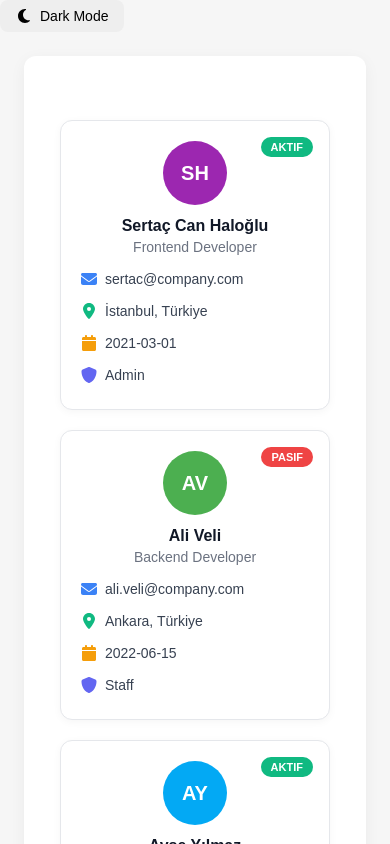
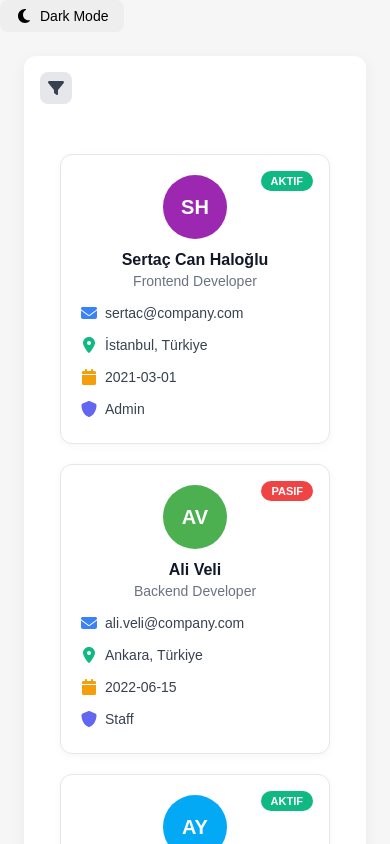
Before and after one commit to haloglu/table-to-card-viewer, a Nuxt app: page / in a window 390 px wide. Shown: the top 844 px of the page. Built offline with nearby package versions, Linux system fonts and the light colour scheme.

Commit message:
UI polish & Filter dropdown added: status filter, smoother transitions, dark mode tweaks

```diff
--- a/assets/scss/global.scss
+++ b/assets/scss/global.scss
@@ -1,6 +1,7 @@
 @use "./components/table";
 @use "./components/card";
 
+// Global gövde stilleri
 body {
   background-color: #f6f6f6;
   color: #1a1a1a;
@@ -12,6 +13,7 @@ body {
   }
 }
 
+// Kart ve tablo içinde kullanılan etiket renkleri
 .status-label {
   &.active {
     background-color: #00c853;
--- a/components/CardItem.vue
+++ b/components/CardItem.vue
@@ -45,7 +45,7 @@ defineProps({
 
 const getInitials = (name) => {
   if (!name) return "";
-  const words = name.trim().split(" ");
+  const words = name?.trim()?.split(" ");
   return (words[0][0] + (words.at(-1)?.[0] || "")).toUpperCase();
 };
 
--- a/components/ViewSwitcher.vue
+++ b/components/ViewSwitcher.vue
@@ -1,13 +1,37 @@
 <template>
   <div class="view-container">
     <div class="view-box">
-      <div class="view-box-header">
+      <div class="filter-toggle-wrapper">
+        <div class="filter-wrapper">
+          <font-awesome-icon
+            :icon="['fas', 'filter']"
+            class="filter-icon-only"
+            @click="showFilter = !showFilter"
+            title="Filtrele"
+          />
+          <transition name="fade">
+            <div v-if="showFilter" class="custom-dropdown">
+              <ul>
+                <li
+                  v-for="option in ['', 'Aktif', 'Pasif']"
+                  :key="option"
+                  :class="{ active: selectedStatus === option }"
+                  @click="selectFilter(option)"
+                >
+                  {{ option || "Hepsi" }}
+                </li>
+              </ul>
+            </div>
+          </transition>
+        </div>
+
         <ToggleSwitch v-if="!isMobile" v-model="isCardView" />
       </div>
+
       <Transition name="fade" mode="out-in">
         <section v-if="isCardView" class="card-grid">
           <CardItem
-            v-for="item in items"
+            v-for="item in filteredItems"
             :key="item.id"
             :title="item.title"
             :description="item.description"
@@ -34,7 +58,11 @@
             </thead>
 
             <tbody>
-              <TableRow v-for="item in items" :key="item.id" v-bind="item" />
+              <TableRow
+                v-for="item in filteredItems"
+                :key="item.id"
+                v-bind="item"
+              />
             </tbody>
           </table>
         </div>
@@ -44,7 +72,7 @@
 </template>
 
 <script setup>
-import { ref, onMounted, onBeforeUnmount } from "vue";
+import { ref, onMounted, onBeforeUnmount, computed } from "vue";
 import ToggleSwitch from "~/components/ToggleSwitch.vue";
 import CardItem from "~/components/CardItem.vue";
 import TableRow from "~/components/TableRow.vue";
@@ -114,6 +142,19 @@ const items = [
   },
 ];
 
+function selectFilter(option) {
+  selectedStatus.value = option;
+  showFilter.value = false;
+}
+
+const selectedStatus = ref("");
+const showFilter = ref(false);
+
+const filteredItems = computed(() => {
+  if (!selectedStatus.value) return items;
+  return items.filter((item) => item.status === selectedStatus.value);
+});
+
 const isMobile = ref(false);
 
 const checkIsMobile = () => {
@@ -149,20 +190,85 @@ onBeforeUnmount(() => {
   box-shadow: 0 4px 16px rgba(0, 0, 0, 0.05);
 }
 
-.view-box-header {
+.filter-toggle-wrapper {
   display: flex;
-  justify-content: flex-end;
-  margin-bottom: 16px;
+  justify-content: space-between;
+  align-items: center;
+  margin-bottom: 20px;
+  flex-wrap: wrap;
+  gap: 12px;
 }
 
+.filter-wrapper {
+  position: relative;
+}
+
+.filter-icon-only {
+  font-size: 16px;
+  padding: 8px;
+  border-radius: 8px;
+  background-color: #e5e7eb;
+  color: #374151;
+  cursor: pointer;
+  transition: background-color 0.2s ease;
+
+  &:hover {
+    background-color: #d1d5db;
+  }
+}
+
+.custom-dropdown {
+  position: absolute;
+  top: 38px;
+  left: 0;
+  min-width: 100px;
+  background: #ffffff;
+  border: 1px solid #d1d5db;
+  border-radius: 8px;
+  padding: 6px 0;
+  list-style: none;
+  z-index: 50;
+  box-shadow: 0 4px 12px rgba(0, 0, 0, 0.1);
+
+  ul {
+    list-style: none; // 🔥 Bu satır noktalardan kurtarır
+    margin: 0;
+    padding: 0;
+
+    li {
+      padding: 8px 12px;
+      color: #374151;
+      font-size: 14px;
+      cursor: pointer;
+      transition: background-color 0.2s;
+
+      body.dark & {
+        color: #f3f3f3;
+      }
+
+      &:hover {
+        background-color: rgba(0, 0, 0, 0.05);
+      }
+
+      &.active {
+        background-color: #2563eb;
+        color: #ffffff;
+      }
+    }
+  }
+}
+
+/* Card layout */
 .card-grid {
   display: grid;
   grid-template-columns: repeat(auto-fit, minmax(260px, 1fr));
   gap: 20px;
 }
 
+/* Table layout */
 .data-table {
   width: 100%;
+  min-width: 950px;
   border-collapse: collapse;
   border-radius: 8px;
   overflow: hidden;
@@ -202,11 +308,7 @@ onBeforeUnmount(() => {
   }
 }
 
-.data-table {
-  min-width: 950px; // Sütunların düzgün görünmesi için
-  border-collapse: collapse;
-}
-
+/* Transitions */
 .fade-enter-active,
 .fade-leave-active {
   transition: all 0.3s ease;
@@ -220,10 +322,37 @@ onBeforeUnmount(() => {
   transform: scale(0.95);
 }
 
+/* 🌙 Dark Mode */
 body.dark {
   .view-box {
     background-color: #181818;
     box-shadow: 0 4px 16px rgba(255, 255, 255, 0.04);
+  }
+
+  .filter-icon-only {
+    background-color: #2c2c2c;
+    color: #ccc;
+
+    &:hover {
+      background-color: #3a3a3a;
+    }
+  }
+
+  .custom-dropdown {
+    background-color: #2c2c2c;
+    border-color: #444;
+
+    li {
+      color: #f3f3f3;
+
+      &:hover {
+        background-color: #3a3a3a;
+      }
+
+      &.active {
+        background-color: #444;
+      }
+    }
   }
 
   .data-table {
@@ -240,12 +369,9 @@ body.dark {
       border-top: 1px solid #333;
     }
   }
-
-  .card-grid {
-    background-color: transparent;
-  }
 }
 
+/* 📱 Mobile Responsive */
 @media (max-width: 768px) {
   .view-box {
     padding: 16px;
@@ -255,12 +381,20 @@ body.dark {
     grid-template-columns: 1fr;
   }
 
-  .data-table {
-    display: none; // yine de table DOM'da durur ama görünmez olur
-  }
-
+  .data-table,
   .table-wrapper {
     display: none;
   }
+
+  .filter-toggle-wrapper {
+    flex-direction: column;
+    align-items: stretch;
+    gap: 12px;
+  }
+
+  .custom-dropdown {
+    left: 0;
+    right: auto;
+  }
 }
 </style>
--- a/plugins/fontawesome.js
+++ b/plugins/fontawesome.js
@@ -4,8 +4,9 @@ import {
   faLocationDot,
   faCalendar,
   faShield,
-  faSun, // ☀️ EKLENDİ
-  faMoon, // 🌙 EKLENDİ
+  faSun,
+  faMoon,
+  faFilter,
 } from "@fortawesome/free-solid-svg-icons";
 import { FontAwesomeIcon } from "@fortawesome/vue-fontawesome";
 
@@ -15,8 +16,9 @@ library.add(
   faLocationDot,
   faCalendar,
   faShield,
-  faSun, // ☀️ EKLENDİ
-  faMoon // 🌙 EKLENDİ
+  faSun,
+  faMoon,
+  faFilter
 );
 
 export default defineNuxtPlugin((nuxtApp) => {
```
Also changed, not shown: 1 other file (tests, documents, lock files or other folders).
